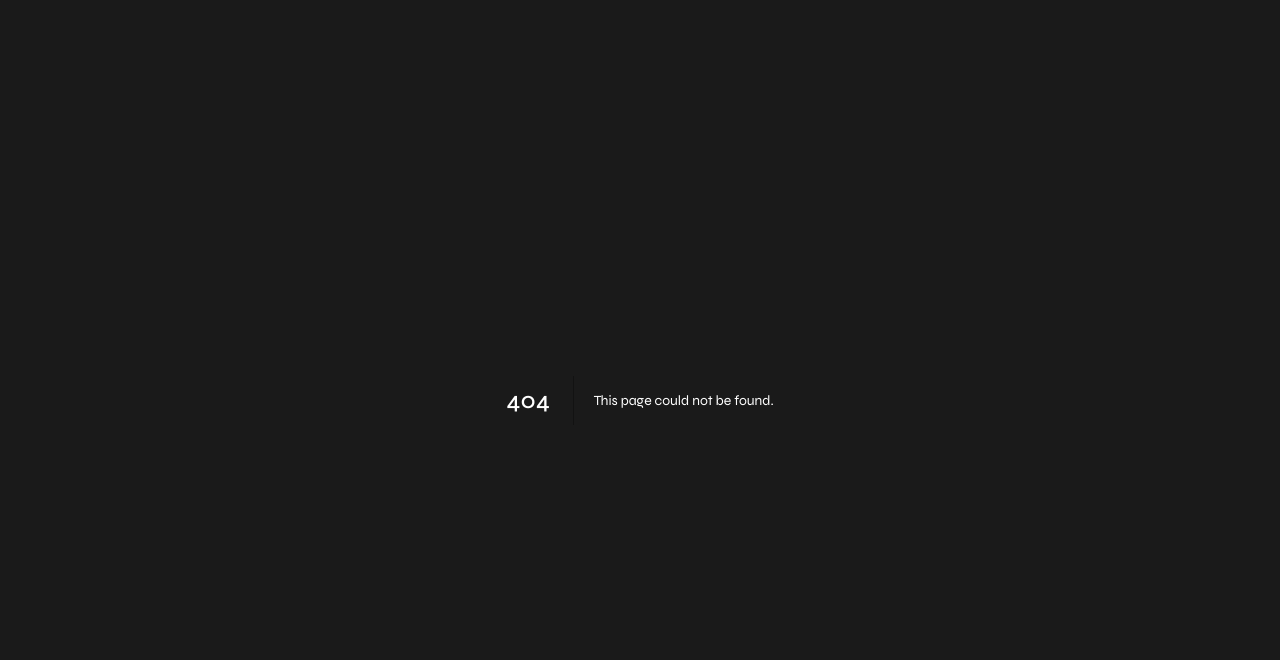
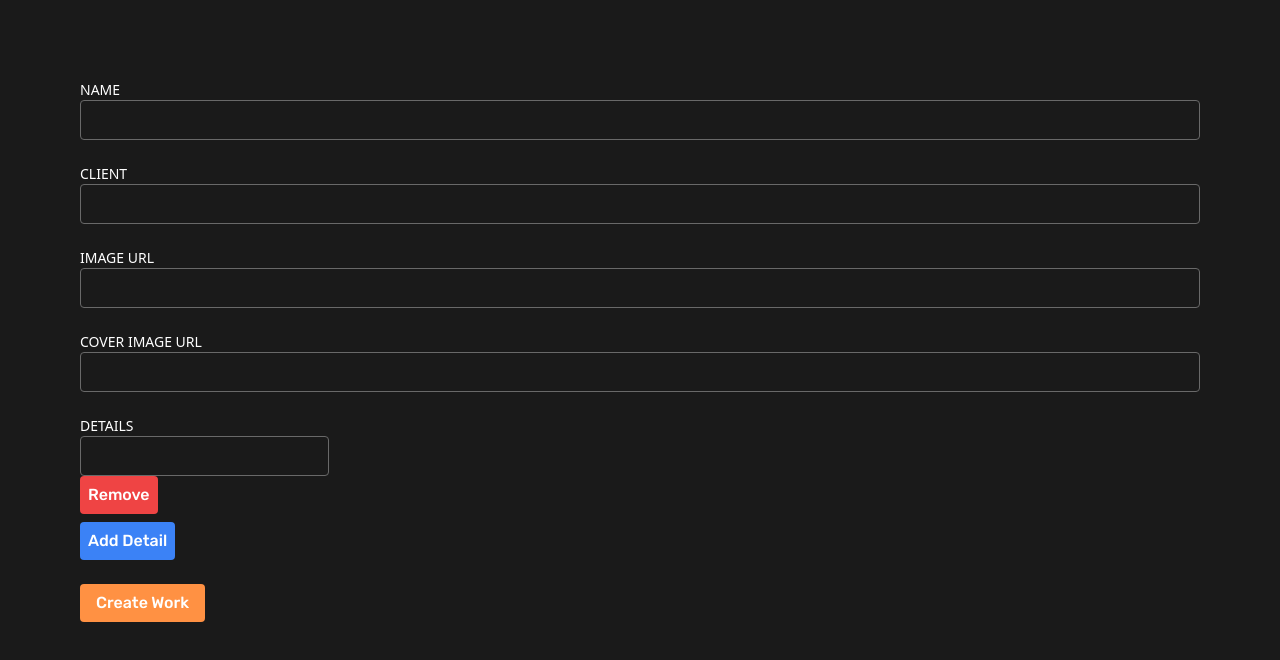
Before and after one commit to AbidHasanPiash/assessment-for-nnsel, a Next.js app: page /admin/create in a window 1280 px wide. Before the commit this address had no page. Shown: the top 660 px of the page. Built offline with nearby package versions, Linux system fonts and the light colour scheme; no server answers.

Commit message:
Add CreateNewWork page and WorkForm component for work creation; update API configuration for CRUD operations

```diff
--- /dev/null
+++ b/app/admin/create/page.tsx
@@ -0,0 +1,10 @@
+import WorkForm from '@/components/form/WorkForm'
+import React from 'react'
+
+export default function CreateNewWork() {
+  return (
+    <div className='p-20'>
+        <WorkForm/>
+    </div>
+  )
+}
--- a/app/admin/page.tsx
+++ b/app/admin/page.tsx
@@ -2,6 +2,7 @@
 import apiConfig from '@/configs/apiConfig';
 import { fetchData } from '@/utils/axios.client';
 import { useQuery } from '@tanstack/react-query';
+import Link from 'next/link';
 import React from 'react'
 
 export default function AdminPage() {
@@ -36,7 +37,7 @@ export default function AdminPage() {
         <div className='container mx-auto'>
             <div className='flex items-center justify-between'>
                 <h2 className='text-brand'>Manage Works</h2>
-                <button className='p-1 rounded-md bg-brand hover:bg-opacity-80'>Create New</button>
+                <Link href={'admin/create'} className='p-1 rounded-md bg-brand hover:bg-opacity-80'>Create New</Link>
             </div>
 
             {isLoading ? <p>Loading..</p> :
--- /dev/null
+++ b/components/form/WorkForm.tsx
@@ -0,0 +1,187 @@
+'use client';
+import apiConfig from '@/configs/apiConfig';
+import { postData, updateData } from '@/utils/axios.client';
+import { handleArrayFieldChange } from '@/utils/formikHelper';
+import { useMutation, useQueryClient } from '@tanstack/react-query';
+import { useFormik } from 'formik';
+import * as Yup from 'yup';
+
+type WorkFormProps = {
+    data?: {
+        id?: string;
+        name: string;
+        client: string;
+        image: string;
+        cover: string;
+        details: string[];
+        features: string[];
+        featureImages: string[];
+    };
+};
+
+export default function WorkForm({ data }: WorkFormProps) {
+    const queryClient = useQueryClient();
+
+    const initialValues = {
+        name: data?.name || '',
+        client: data?.client || '',
+        image: data?.image || '',
+        cover: data?.cover || '',
+        details: data?.details || [''],
+        features: data?.features || [''],
+        featureImages: data?.featureImages || [''],
+    };
+
+    const validationSchema = Yup.object({
+        name: Yup.string().required('Name is required'),
+        client: Yup.string().required('Client is required'),
+        image: Yup.string().required('Image URL is required'),
+        cover: Yup.string().required('Cover image URL is required'),
+        details: Yup.array().of(Yup.string().required('Detail is required')).min(1, 'At least one detail is required'),
+        features: Yup.array().of(Yup.string().required('Feature is required')).min(1, 'At least one feature is required'),
+        featureImages: Yup.array().of(Yup.string().required('Feature Image is required')).min(1, 'At least one feature Image is required'),
+    });
+
+    const submit = async (values: typeof initialValues) => {
+        if (data?.id) {
+            await updateData(`${apiConfig?.UPDATE_WORK_BY_ID}${data.id}`, values);
+        } else {
+            await postData(apiConfig?.CREATE_WORK_BY_ID, values);
+        }
+        // queryClient.invalidateQueries(['works']);
+    };
+
+    const reset = () => {
+        formik.resetForm();
+    };
+
+    const formik = useFormik({
+        initialValues,
+        validationSchema,
+        onSubmit: (values) => mutation.mutate(values),
+        validateOnBlur: true,
+        validateOnChange: true,
+    });
+
+    const mutation = useMutation({
+        mutationKey: ['createAndUpdateWorks'],
+        mutationFn: submit,
+        onSuccess: () => reset(),
+    });
+
+    return (
+        <form onSubmit={formik.handleSubmit} className="w-full space-y-6">
+            {/* Name */}
+            <div>
+                <label className="block text-sm font-medium">Name</label>
+                <input
+                    type="text"
+                    name="name"
+                    value={formik.values.name}
+                    onChange={formik.handleChange}
+                    onBlur={formik.handleBlur}
+                    className="w-full border rounded p-2"
+                />
+                {formik.touched.name && formik.errors.name && (
+                    <p className="text-red-500 text-sm">{formik.errors.name}</p>
+                )}
+            </div>
+
+            {/* Client */}
+            <div>
+                <label className="block text-sm font-medium">Client</label>
+                <input
+                    type="text"
+                    name="client"
+                    value={formik.values.client}
+                    onChange={formik.handleChange}
+                    onBlur={formik.handleBlur}
+                    className="w-full border rounded p-2"
+                />
+                {formik.touched.client && formik.errors.client && (
+                    <p className="text-red-500 text-sm">{formik.errors.client}</p>
+                )}
+            </div>
+
+            {/* Image */}
+            <div>
+                <label className="block text-sm font-medium">Image URL</label>
+                <input
+                    type="text"
+                    name="image"
+                    value={formik.values.image}
+                    onChange={formik.handleChange}
+                    onBlur={formik.handleBlur}
+                    className="w-full border rounded p-2"
+                />
+                {formik.touched.image && formik.errors.image && (
+                    <p className="text-red-500 text-sm">{formik.errors.image}</p>
+                )}
+            </div>
+
+            {/* Cover */}
+            <div>
+                <label className="block text-sm font-medium">Cover Image URL</label>
+                <input
+                    type="text"
+                    name="cover"
+                    value={formik.values.cover}
+                    onChange={formik.handleChange}
+                    onBlur={formik.handleBlur}
+                    className="w-full border rounded p-2"
+                />
+                {formik.touched.cover && formik.errors.cover && (
+                    <p className="text-red-500 text-sm">{formik.errors.cover}</p>
+                )}
+            </div>
+
+            {/* Details */}
+            <div>
+                <label className="block text-sm font-medium">Details</label>
+                {formik.values.details.map((detail, index) => (
+                    <div key={index} className="flex items-center space-x-2">
+                        <div>
+                            <input
+                                type="text"
+                                name={`details[${index}]`}
+                                value={detail}
+                                onChange={formik.handleChange}
+                                onBlur={formik.handleBlur}
+                                className="w-full border rounded p-2"
+                            />
+                            <button
+                                type="button"
+                                className="p-2 bg-red-500 text-white rounded"
+                                disabled={formik.values.details.length === 1}
+                                onClick={() =>
+                                    handleArrayFieldChange(formik, "remove", "details", index)
+                                }
+                            >
+                                Remove
+                            </button>
+                        </div>
+                        {formik.errors.details?.[index] && (
+                            <p className="text-red-500 text-sm">{formik.errors.details[index]}</p>
+                        )}
+                    </div>
+                ))}
+                <button
+                    type="button"
+                    className="mt-2 p-2 bg-blue-500 text-white rounded"
+                    onClick={() => handleArrayFieldChange(formik, "add", "details")}
+                >
+                    Add Detail
+                </button>
+            </div>
+
+            {/* Submit Button */}
+            <button
+                type="submit"
+                className="px-4 py-2 bg-brand text-white rounded hover:bg-opacity-80"
+                disabled={mutation.isPending}
+            >
+                {data?.id ? 'Update Work' : 'Create Work'}
+            </button>
+        </form>
+    );
+}
--- a/configs/apiConfig.ts
+++ b/configs/apiConfig.ts
@@ -11,4 +11,7 @@ const API_URL = isServer
     //────────────────────────────────────────────
     GET_WORK_LIST : '/work',
     GET_WORK_BY_ID : '/work/',
+    CREATE_WORK_BY_ID : '/work',
+    UPDATE_WORK_BY_ID : '/work/',
+    DELETE_WORK_BY_ID : '/work/',
 }
--- a/package.json
+++ b/package.json
@@ -12,10 +12,12 @@
     "@tanstack/react-query": "^5.64.2",
     "axios": "^1.7.9",
     "clsx": "^2.1.1",
+    "formik": "^2.4.6",
     "next": "15.1.5",
     "react": "^19.0.0",
     "react-dom": "^19.0.0",
-    "tailwind-merge": "^2.6.0"
+    "tailwind-merge": "^2.6.0",
+    "yup": "^1.6.1"
   },
   "devDependencies": {
     "@types/node": "^20",
--- /dev/null
+++ b/utils/formikHelper.ts
@@ -0,0 +1,42 @@
+import { FormikValues, FormikProps } from 'formik';
+
+// Handles checkbox change
+export const handleCheckboxChange =
+  (formik: FormikProps<FormikValues>, fieldName: string) =>
+  (checked: boolean) => {
+    formik.setFieldValue(fieldName, checked);
+  };
+
+// Handles file change
+export const handleFileChange =
+  (formik: FormikProps<FormikValues>, fieldName: string) =>
+  (event: React.ChangeEvent<HTMLInputElement>) => {
+    const file = event.currentTarget.files?.[0];
+    if (file) {
+      formik.setFieldValue(fieldName, file); // Sets the file in Formik state
+    }
+  };
+
+// Clears a field (e.g., resets it to null)
+export const clearField = (
+  formik: FormikProps<FormikValues>,
+  fieldName: string
+) => {
+  formik.setFieldValue(fieldName, null); // Resets the field to null
+};
+
+// Handles add and remove operations in Formik array fields
+export const handleArrayFieldChange = (
+    formik: FormikProps<any>,
+    actionType: 'add' | 'remove',
+    fieldName: string,
+    index: number | null = null
+  ) => {
+    const fieldArray = formik.values[fieldName] as string[]; // Assuming the field value is a string array
+    if (actionType === 'add') {
+      formik.setFieldValue(fieldName, [...fieldArray, '']);
+    } else if (actionType === 'remove' && index !== null) {
+      const updatedArray = fieldArray.filter((_, i) => i !== index);
+      formik.setFieldValue(fieldName, updatedArray);
+    }
+  };
```
Also changed, not shown: 1 other file (tests, documents, lock files or other folders).
